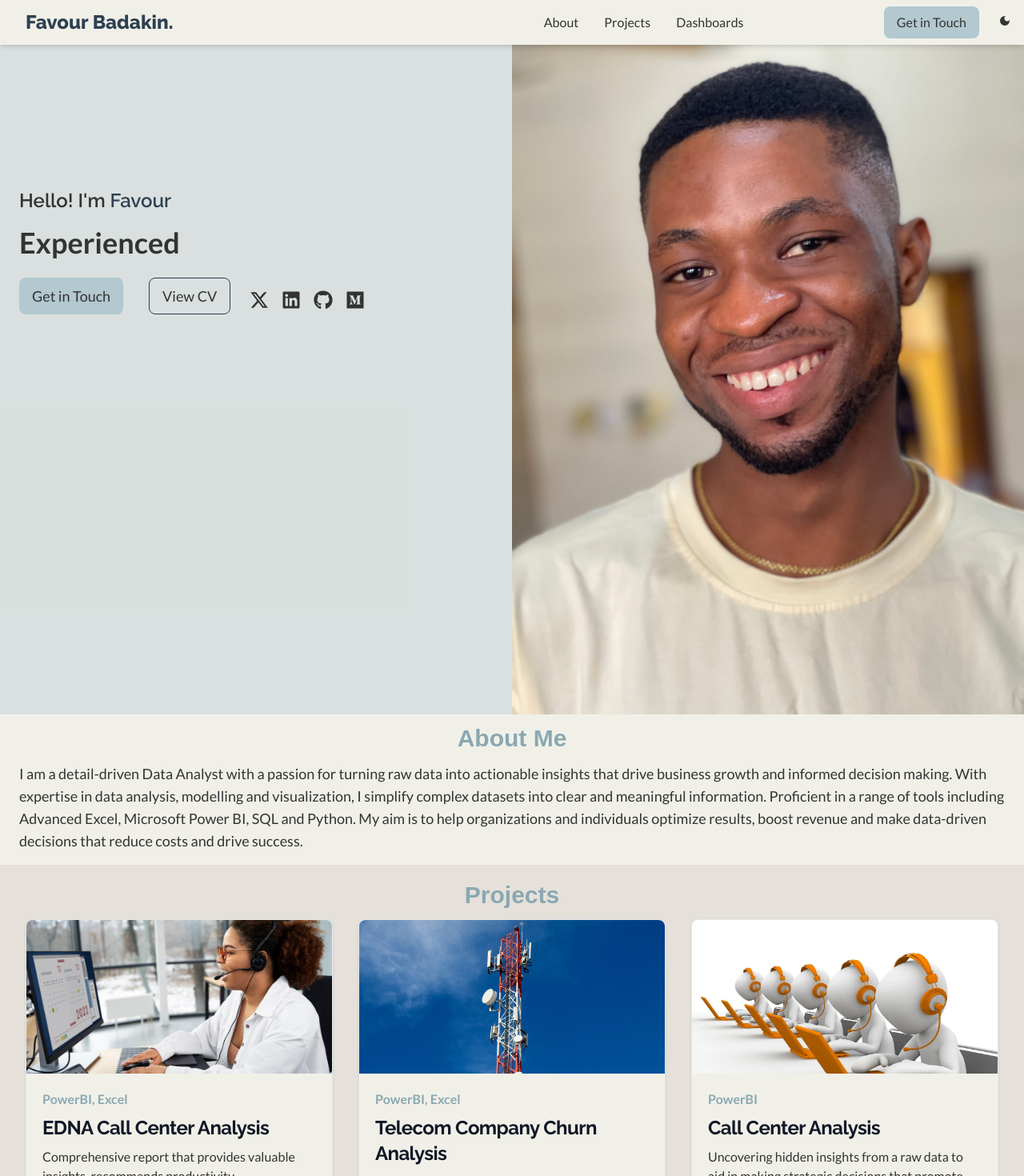
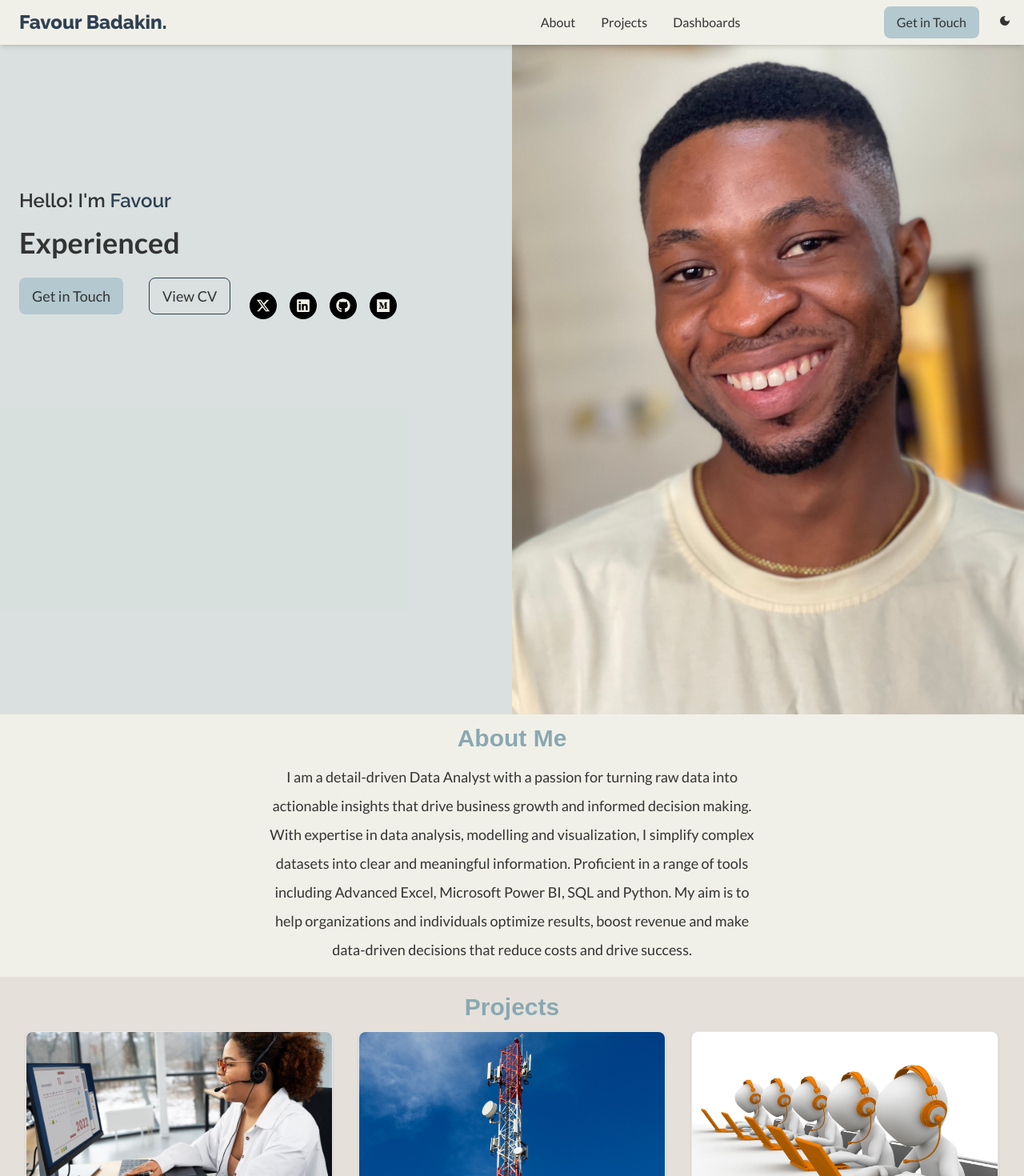
Before and after one commit to FaveInsights/myportfolio, a React (Vite) app: page / in a window 1280 px wide. Shown: the top 1470 px of the page at 80% size. Built offline with nearby package versions, Linux system fonts and the light colour scheme; a web font is replaced by a local one.

Commit message:
fresh changes

```diff
--- a/src/components/About.jsx
+++ b/src/components/About.jsx
@@ -4,7 +4,7 @@ const About = () => {
   return (
  <section className='px-6 pb-4' id='about'>
     <h2 className='text-[#89A8B2] text-center my-3 text-xl font-semibold unbounded md:text-3xl'>About Me</h2>
-    <p className='text-base leading-8 md:text-lg'>I am a detail-driven Data Analyst with a passion for turning raw data into actionable insights that drive business growth and informed decision making. With expertise in data analysis, modelling and visualization, I simplify complex datasets into clear and meaningful information. Proficient in a range of tools including Advanced Excel, Microsoft Power BI, SQL and Python. My aim is to help organizations and individuals optimize results, boost revenue and make data-driven decisions that reduce costs and drive success.</p>
+    <p className='text-base leading-8 lg:leading-9 md:text-lg md:w-[50%] mx-auto md:text-center'>I am a detail-driven Data Analyst with a passion for turning raw data into actionable insights that drive business growth and informed decision making. With expertise in data analysis, modelling and visualization, I simplify complex datasets into clear and meaningful information. Proficient in a range of tools including Advanced Excel, Microsoft Power BI, SQL and Python. My aim is to help organizations and individuals optimize results, boost revenue and make data-driven decisions that reduce costs and drive success.</p>
     </section>
   )
 }
--- a/src/components/Frame.jsx
+++ b/src/components/Frame.jsx
@@ -11,7 +11,7 @@ const Frame = (props) => {
         alt={props.title}
       />
       <div className="p-5 w-full">
-        <p className="text-[#89A8B2] font-semibold mb-2">{props.tool}</p>
+        <p className="text-[#89A8B2] font-bold mb-2 text-sm">{props.tool}</p>
         <h2 className="mb-2 text-2xl tracking-tight text-gray-900 font-bold secondary dark:text-white">
           {props.title}
         </h2>
--- a/src/components/Header.jsx
+++ b/src/components/Header.jsx
@@ -2,12 +2,16 @@ import React from "react";
 import ThemeToggle from "./ThemeToggle";
 import MobileNav from "./MobileNav";
 import { useNavigate } from "react-router-dom";
+import {
+  Link as Rscroll,
+  animateScroll as scroll,
+} from "react-scroll";
 
 const Header = () => {
   const navigate = useNavigate();
   return (
     <header className="py-3 px-4 dark:dark" id="header">
-      <nav className="flex py-2 px-4 justify-between items-center fixed top-0 left-0 w-full bg-[#F1F0E8] shadow-md dark:dark dark:bg-[#3C3C3C]">
+      <nav className="flex py-2 pl-2 pr-4 justify-between items-center fixed top-0 left-0 w-full bg-[#F1F0E8] shadow-md dark:dark dark:bg-[#3C3C3C]">
         <div className="flex items-center space-x-4">
           <span className="lg:hidden block">
             <MobileNav />
@@ -16,19 +20,33 @@ const Header = () => {
             className="font-extrabold text-base sm:text-2xl cursor-pointer secondary text-[#2e4053] dark:text-[#89A8B2]"
             onClick={() => navigate("/")}
           >
-            Favour Badakin.
+            <Rscroll to='header' smooth={true}>Favour Badakin.</Rscroll>
+
           </h1>
         </div>
         <div className="hidden lg:block ml-72">
           <ul className="flex justify-end gap-x-8">
             <li>
-              <a href="">About</a>
+              <Rscroll
+               to="about"
+               className="cursor-pointer pb-2 border-[#99A8B2] hover:border-b-2 transition"
+                smooth={true}
+                offset={-59}
+                duration={1000}>About</Rscroll>
             </li>
             <li>
-              <a href="#projects">Projects</a>
+              <Rscroll to="projects"
+               className="cursor-pointer pb-2 border-[#99A8B2] hover:border-b-2 transition"
+                smooth={true}
+                offset={-57}
+                duration={1000}>Projects</Rscroll>
             </li>
             <li>
-              <a href="#dashboards">Dashboards</a>
+              <Rscroll to="dashboards"
+               className="cursor-pointer pb-2 border-[#99A8B2] hover:border-b-2 transition"
+                smooth={true}
+                offset={-59}
+                duration={1000}>Dashboards</Rscroll>
             </li>
           </ul>
         </div>
--- a/src/components/Hero.jsx
+++ b/src/components/Hero.jsx
@@ -44,7 +44,7 @@ const Hero = () => {
               repeat={0}
             />
           </p>
-          <div className="lg:flex block gap-x-4">
+          <div className="lg:inline-flex align-middle gap-x-4">
             <button
               className="btn my-2 text-lg"
               onClick={() =>
@@ -59,30 +59,31 @@ const Hero = () => {
             >
               View CV
             </a>
-            <div className="flex gap-4 text-center mt-6 pb-8 md:pb-0 justify-center lg:justify-normal">
-              <span>
+            <div className="flex items-center gap-4 mt-6 pb-8 md:pb-0">
+
+              <div className="bg-black text-[#F1F0E8] rounded-full p-2">
                 <a href="https://www.x.com/fav_bdk" target="_blank">
-                  <FaXTwitter size={24} />
+                  <FaXTwitter size={18} />
                 </a>
-              </span>
-              <span>
+              </div>
+              <div className="bg-black text-[#F1F0E8] rounded-full p-2">
                 <a
                   href="https://www.linkedin.com/in/favour-badakin-9682b319b?"
                   target="_blank"
                 >
-                  <FaLinkedin size={24} />
+                  <FaLinkedin size={18} />
                 </a>
-              </span>
-              <span>
+              </div>
+              <div className="bg-black text-[#F1F0E8] rounded-full p-2">
                 <a href="https://www.github.com/faveinsights" target="_blank">
-                  <FaGithub size={24} />
+                  <FaGithub size={18} />
                 </a>
-              </span>
-              <span>
+              </div>
+              <div className="bg-black text-[#F1F0E8] rounded-full p-2">
                 <a href="https://www.medium.com/@favourbadakin" target="_blank">
-                  <FaMedium size={24} />
+                  <FaMedium size={18} />
                 </a>
-              </span>
+              </div>
             </div>
           </div>
         </div>
--- a/src/components/MobileNav.jsx
+++ b/src/components/MobileNav.jsx
@@ -46,6 +46,7 @@ const MobileNav = () => {
           <ul className="text-lg font-bold mt-5">
             <li>
               <Rscroll
+              className="cursor-pointer"
                 to="header"
                 onClick={closeMenu}
                 smooth={true}
@@ -56,6 +57,7 @@ const MobileNav = () => {
             </li>
             <li className="my-2">
               <Rscroll
+              className="cursor-pointer"
                 to="about"
                 onClick={closeMenu}
                 smooth={true}
@@ -68,6 +70,7 @@ const MobileNav = () => {
             </li>
             <li>
               <Rscroll
+              className="cursor-pointer"
                 to="projects"
                 onClick={closeMenu}
                 smooth={true}
@@ -80,6 +83,7 @@ const MobileNav = () => {
             </li>
             <li className="my-2" onClick={closeMenu}>
               <Rscroll
+              className="cursor-pointer"
                 to="dashboards"
                 onClick={closeMenu}
                 smooth={true}
--- a/src/components/lib/data.js
+++ b/src/components/lib/data.js
@@ -10,7 +10,7 @@ export default [
     title: "EDNA Call Center Analysis",
     desc: "Comprehensive report that provides valuable insights, recommends productivity enhancements, and revenue-boosting strategies for the company's growth.",
     image: call2,
-    tool: "PowerBI, Excel",
+    tool: "Power BI, Excel",
     medium:
       "https://medium.com/@favourbadakin/call-center-performance-analysis-identifying-opportunities-for-improvement-5536756772b3",
     github: "https://www.github.com/FaveInsights/EDNA-Call-Center-Analysis",
@@ -20,7 +20,7 @@ export default [
     title: "Telecom Company Churn Analysis",
     desc: "Analyzing customer data to identify churn drivers and inform targeted retention strategies for improved customer satisfaction.",
     image: telecom,
-    tool: "PowerBI, Excel",
+    tool: "Power BI, Excel",
     github:
       "https://www.github.com/FaveInsights/Telecommunications-Company-Churn-Analysis",
   },
@@ -29,7 +29,7 @@ export default [
     title: "Call Center Analysis",
     desc: "Uncovering hidden insights from a raw data to aid in making strategic decisions that promote efficiency and drive growth.",
     image: call1,
-    tool: "PowerBI",
+    tool: "Power BI",
     github: "https://www.github.com/FaveInsights/Call-Center-Analysis",
   },
   {
```
